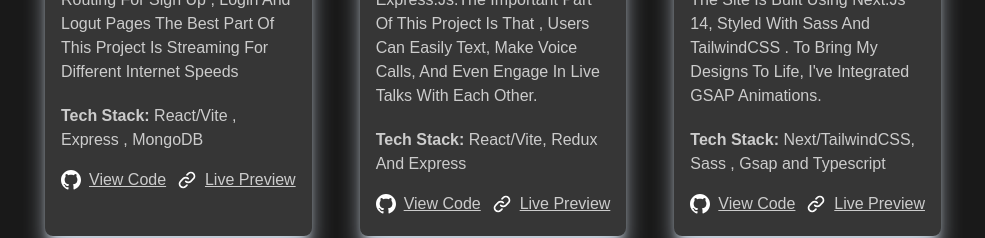
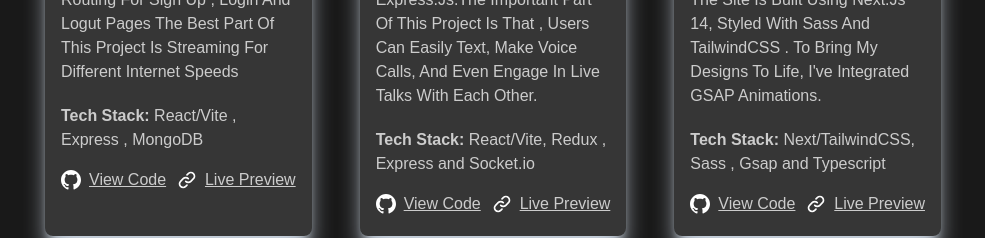
Before and after one commit to Abdullah6346/next-portfolo, a Next.js app: page / in a window 1280 px wide. Shown: the part 2800-3038 px from the top of the page, without its empty margins (147-1132 px from the left). Built offline with nearby package versions, Linux system fonts and the light colour scheme.

Commit message:
feat: added url

```diff
--- a/src/app/Constants/index.ts
+++ b/src/app/Constants/index.ts
@@ -147,9 +147,9 @@
     title: "Chat App",
     image: "/projects_images/project2.jpg",
     description: `This is a Chat App project with React, Redux, and Express.js.The Important Part of this project is That , Users can easily  text, make voice calls, and even engage in live talks with each other.`,
-    techstack: "React/Vite, Redux And Express",
-    previewLink: "https://google.com",
-    githubLink: "https://github.com",
+    techstack: "React/Vite, Redux , Express and Socket.io",
+    previewLink: "https://chat-app-with-pern-stack.vercel.app/",
+    githubLink: "https://github.com/Abdullah6346/Chat-App-With_Pern_Stack",
   },
   {
     title: "Jason's Portfolio ",
```
